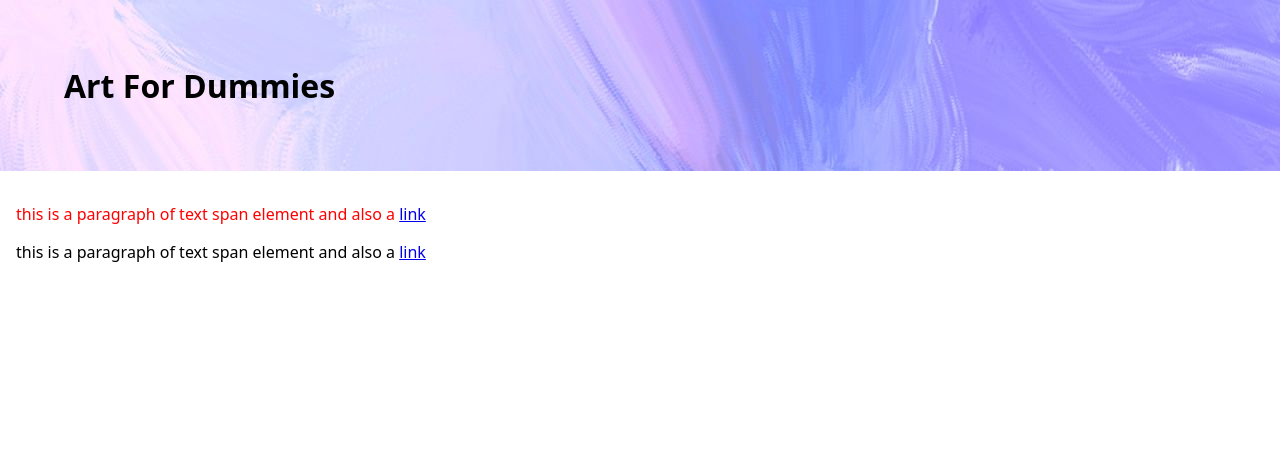
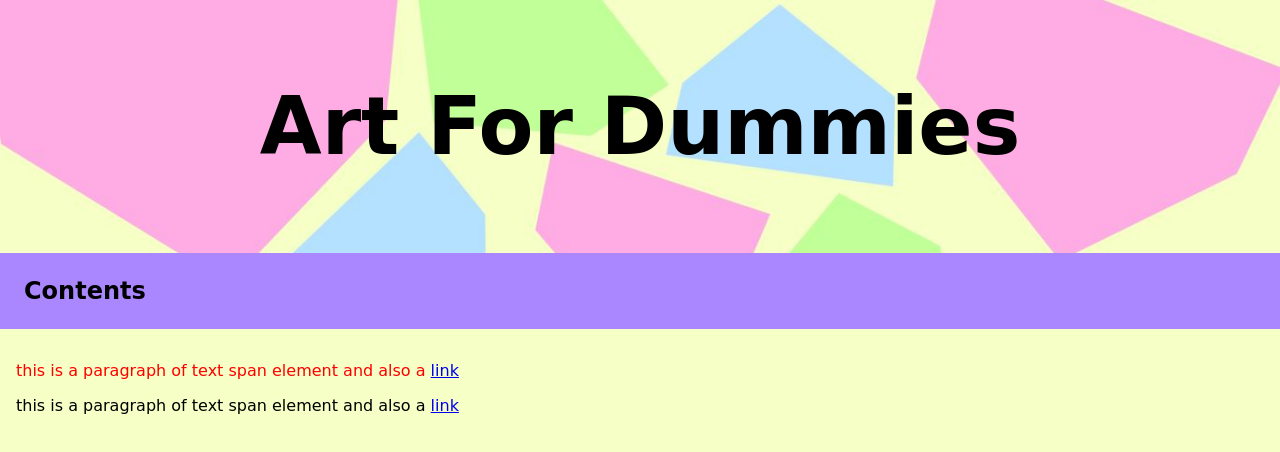
Before and after one commit to edsbr16/Programming-Gold, a plain HTML site: page index.html in a window 1280 px wide. Drawn offline with Linux system fonts and the light colour scheme.

Commit message:
First Save

```diff
--- a/index.css
+++ b/index.css
@@ -1,24 +1,35 @@
 html,body {
     margin: 0;
     padding: 0;
-    font-family: system-ui, -apple-system, BlinkMacSystemFont, 'Segoe UI', Roboto, Oxygen, Ubuntu, Cantarell, 'Open Sans', 'Helvetica Neue', sans-serif;
+    font-family:cursive;
+    background-color: #F5FFC6;
 }
-
 main {
     padding: 1em;
 }
 
 h1 {
     margin: 0;
-    padding: 2em;
-    background-color: #91A6FF;
-    background-image: url("Picture/Heading background.jpg");
+    padding: 1em;
+    background-image: url("Picture/Heading background\ 2.jpg");
+    background-repeat: no-repeat;
+    background-size: cover;
+    font-size: 80px;
+    text-align: center;
 }
-
-.image {
-    height: 250px;
+h2 {
+    margin: 0;
+    padding: 1em;
+    background-color: #AB87FF;
+    background-repeat: no-repeat;
+    background-size:contain
+    font-size: 40px;
+    text-align: center-top;
+    .dropdown {
+        position: relative;
+        display: inline-block;
+    }
 }
-
 #mytext {
     color: red;
 }
--- a/index.html
+++ b/index.html
@@ -8,6 +8,7 @@
 </head>
 <body>
     <h1>Art For Dummies</h1>
+    <h2>Contents</h2>
     <main>
         <p id="mytext">
             this is a paragraph of text
@@ -19,6 +20,7 @@
             <span>span element</span> and also a
             <a href="link">link</a>
         </p>
+
     </main>
 </body>
 </html>
```
Also changed, not shown: Picture/Contents Background 2.jpg (added), Picture/Contents Background 3.jpg (added), Picture/Contents Background 4.jpg (added), Picture/Contents Background.jpg (added), Picture/HTML Website Color Pallet.png (added), Picture/Heading background 2.jpg (added).
